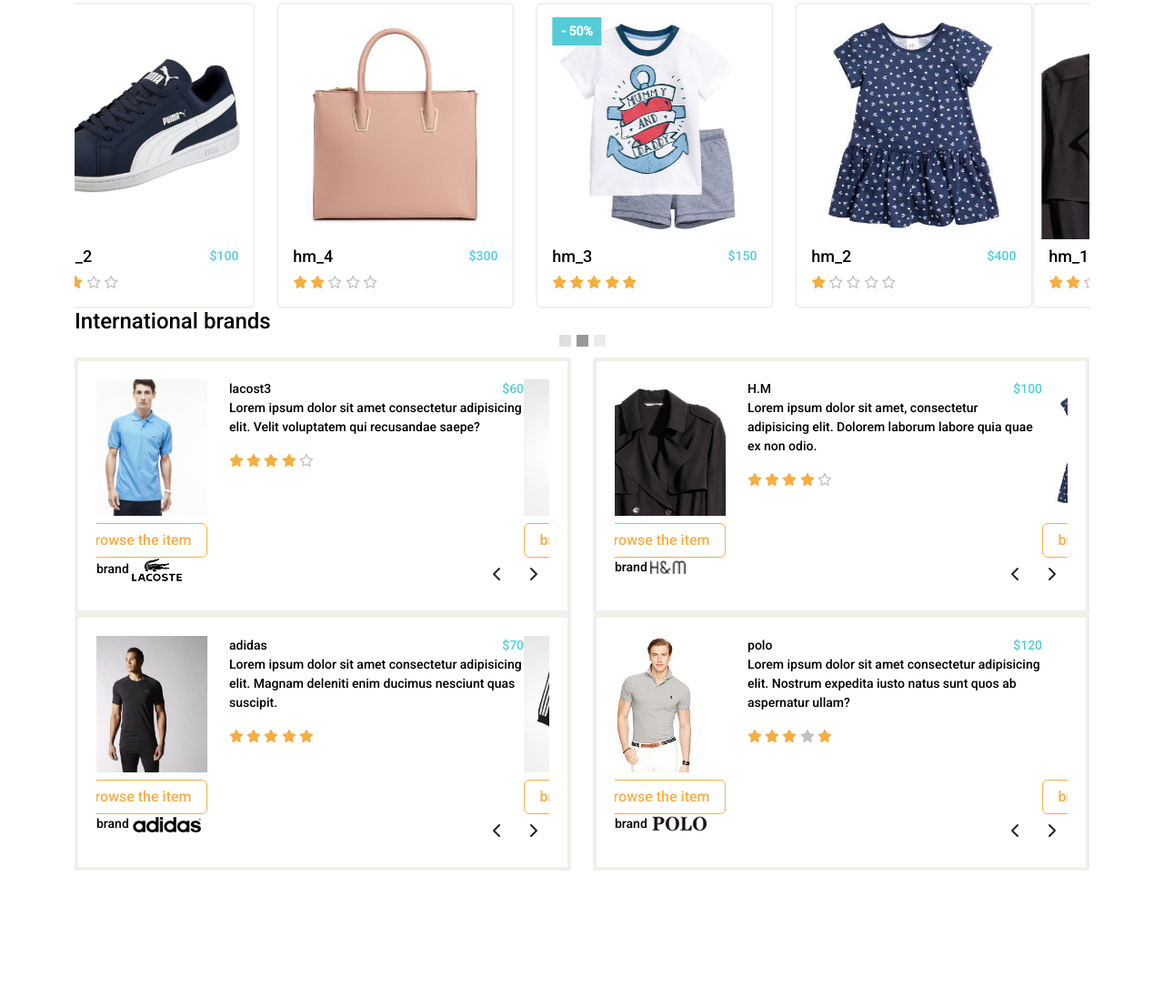
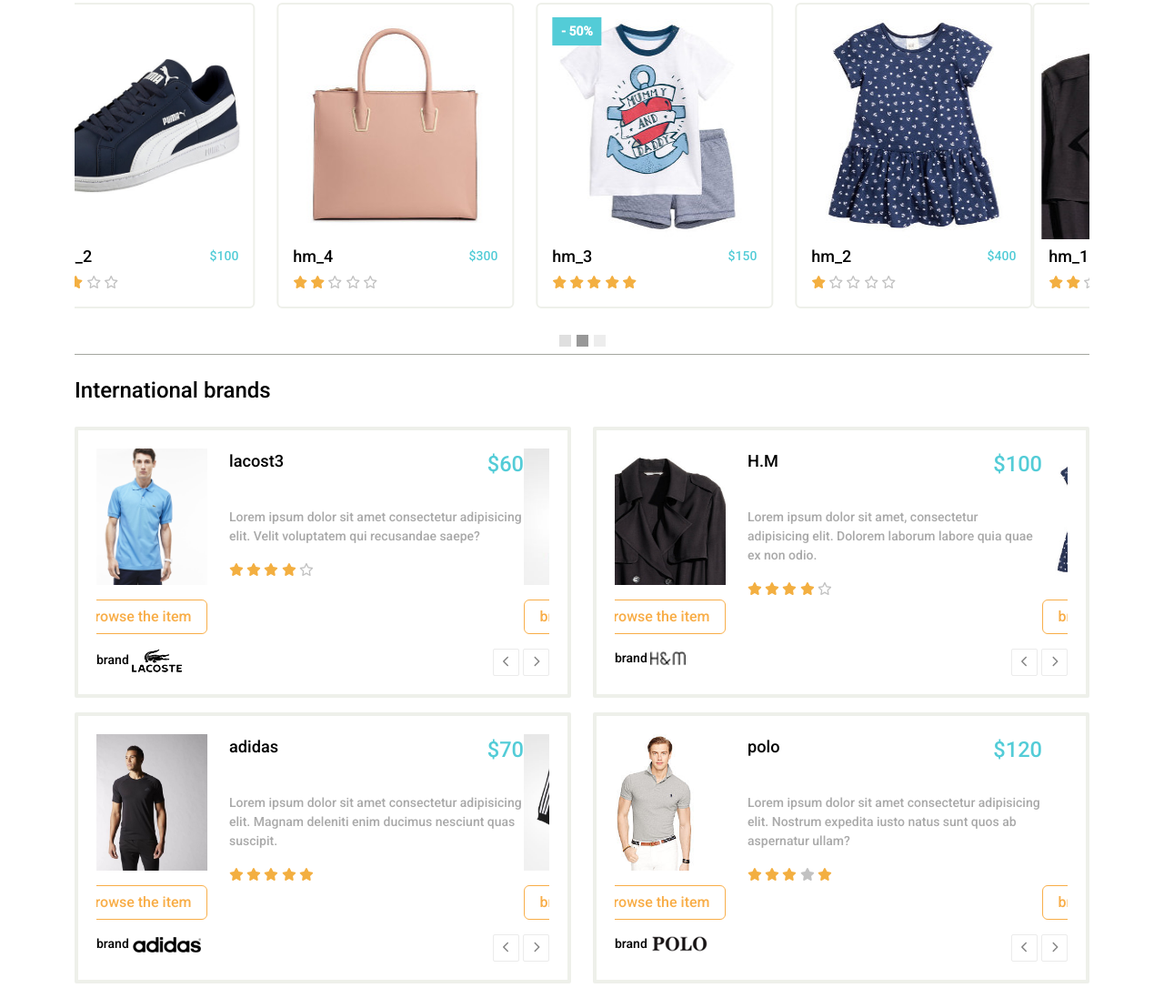
Before and after one commit to zeffanineaimen/ecommerce, a website built with webpack: page src/index.html in a window 1280 px wide. Shown: the part 721-1818 px from the top of the page at 91% size. Before the commit the page ends 1678 px from the top, so only its background shows below. Built offline with nearby package versions, Linux system fonts and the light colour scheme.

Commit message:
brand products done

```diff
--- a/src/css/style.css
+++ b/src/css/style.css
@@ -238,6 +238,7 @@
     border: 2px solid #eef0ea;
     padding: 8px;
     cursor: pointer;
+    margin-bottom: 50px;
 }
 
 .custom-thumbnail:hover {
@@ -294,7 +295,7 @@
 }
 
 .custom-carousel-indicators2 {
-    bottom: -70px !important;
+    bottom: -20px !important;
 }
 
 .custom-carousel-indicators2>li {
@@ -313,3 +314,28 @@
     border-radius: 2px;
     padding: 20px;
 }
+
+.panel .clearfix:first-child,
+.panel .price {
+    font-size: 130%;
+    margin-bottom: 15px;
+    margin-top: 0;
+}
+
+.custom-text-muted {
+    color: #a9a9a9;
+}
+
+.arrow-btn {
+    background-color: #fff;
+    color: #868686;
+    border: 1px solid #ebebeb;
+    border-radius: 2px;
+    padding: 5px 10px;
+    font-size: 12px;
+}
+
+#row-brands h3.heading {
+    border-top: 1px solid #a4a69f;
+    padding-top: 25px;
+}
--- a/src/index.html
+++ b/src/index.html
@@ -139,7 +139,7 @@
                                 <div class="col-4 offset-1">
                                     <img src="./images/lacoste_1.png" alt="lacoste">
                                 </div>
-                                <div class="col-6">
+                                <div class="col-6 mb-3">
                                     <div class="product-details">
                                         <div class="product-category">
                                             discounts
@@ -161,7 +161,7 @@
                                 <div class="col-4 offset-1">
                                     <img src="./images/lacoste_2.png" alt="lacoste">
                                 </div>
-                                <div class="col-6">
+                                <div class="col-6 mb-3">
                                     <div class="product-details">
                                         <div class="product-category">
                                             discounts
@@ -179,7 +179,7 @@
                                 <div class="col-4 offset-1">
                                     <img src="./images/lacoste_3.png" alt="lacoste">
                                 </div>
-                                <div class="col-6">
+                                <div class="col-6 mb-3">
                                     <div class="product-details">
                                         <div class="product-category">
                                             discounts
@@ -197,7 +197,7 @@
                                 <div class="col-4 offset-1">
                                     <img src="./images/adidas_3.png" alt="lacoste">
                                 </div>
-                                <div class="col-6">
+                                <div class="col-6 mb-3">
                                     <div class="product-details">
                                         <div class="product-category">
                                             discounts
@@ -577,15 +577,15 @@
                     International brands
                 </h3>
                 <div class="row">
-                    <div class="col-6">
+                    <div class="col-6 mb-3">
                         <div class="panel">
                             <div id="carousel-brand-lacost" class="carousel slide" data-bs-ride="carousel">
                                 <div class="carousel-inner">
                                     <div class="carousel-item active">
                                         <div class="row">
                                             <div class="col-4">
-                                                <img src="./images/lacoste_3.jpg" alt="lacost3" class="w-100 mb-2">
-                                                <a href="product.html" class="btn custom-btn-outline-warning d-block">browse the item</a>
+                                                <img src="./images/lacoste_3.jpg" alt="lacost3" class="w-100 mb-3">
+                                                <a href="product.html" class="btn custom-btn-outline-warning mb-3 d-block">browse the item</a>
                                             </div>
                                             <div class="col-8">
                                                 <div class="clearfix">
@@ -613,8 +613,8 @@
                                     <div class="carousel-item">
                                         <div class="row">
                                             <div class="col-4">
-                                                <img src="./images/adidas_1.jpg" alt="adidas" class="w-100 mb-2">
-                                                <a href="product.html" class="btn custom-btn-outline-warning d-block">browse the item</a>
+                                                <img src="./images/adidas_1.jpg" alt="adidas" class="w-100 mb-3">
+                                                <a href="product.html" class="btn custom-btn-outline-warning mb-3 d-block">browse the item</a>
                                             </div>
                                             <div class="col-8">
                                                 <div class="clearfix">
@@ -657,15 +657,15 @@
                             </div>
                         </div>
                     </div>
-                    <div class="col-6">
+                    <div class="col-6 mb-3">
                         <div class="panel">
                             <div id="carousel-brand-hm" class="carousel slide" data-bs-ride="carousel">
                                 <div class="carousel-inner">
                                     <div class="carousel-item active">
                                         <div class="row">
                                             <div class="col-4">
-                                                <img src="./images/hm_1.jpg" alt="hm" class="w-100 mb-2">
-                                                <a href="product.html" class="btn custom-btn-outline-warning d-block">browse the item</a>
+                                                <img src="./images/hm_1.jpg" alt="hm" class="w-100 mb-3">
+                                                <a href="product.html" class="btn custom-btn-outline-warning mb-3 d-block">browse the item</a>
                                             </div>
                                             <div class="col-8">
                                                 <div class="clearfix">
@@ -693,8 +693,8 @@
                                     <div class="carousel-item">
                                         <div class="row">
                                             <div class="col-4">
-                                                <img src="./images/hm_2.jpg" alt="hm" class="w-100 mb-2">
-                                                <a href="product.html" class="btn custom-btn-outline-warning d-block">browse the item</a>
+                                                <img src="./images/hm_2.jpg" alt="hm" class="w-100 mb-3">
+                                                <a href="product.html" class="btn custom-btn-outline-warning mb-3 d-block">browse the item</a>
                                             </div>
                                             <div class="col-8">
                                                 <div class="clearfix">
@@ -737,15 +737,15 @@
                             </div>
                         </div>
                     </div>
-                    <div class="col-6">
+                    <div class="col-6 mb-3">
                         <div class="panel">
                             <div id="carousel-brand-adidas" class="carousel slide" data-bs-ride="carousel">
                                 <div class="carousel-inner">
                                     <div class="carousel-item active">
                                         <div class="row">
                                             <div class="col-4">
-                                                <img src="./images/adidas_4.jpg" alt="adidas" class="w-100 mb-2">
-                                                <a href="product.html" class="btn custom-btn-outline-warning d-block">browse the item</a>
+                                                <img src="./images/adidas_4.jpg" alt="adidas" class="w-100 mb-3">
+                                                <a href="product.html" class="btn custom-btn-outline-warning mb-3 d-block">browse the item</a>
                                             </div>
                                             <div class="col-8">
                                                 <div class="clearfix">
@@ -773,8 +773,8 @@
                                     <div class="carousel-item">
                                         <div class="row">
                                             <div class="col-4">
-                                                <img src="./images/adidas_3.jpg" alt="adidas" class="w-100 mb-2">
-                                                <a href="product.html" class="btn custom-btn-outline-warning d-block">browse the item</a>
+                                                <img src="./images/adidas_3.jpg" alt="adidas" class="w-100 mb-3">
+                                                <a href="product.html" class="btn custom-btn-outline-warning mb-3 d-block">browse the item</a>
                                             </div>
                                             <div class="col-8">
                                                 <div class="clearfix">
@@ -817,15 +817,15 @@
                             </div>
                         </div>
                     </div>
-                    <div class="col-6">
+                    <div class="col-6 mb-3">
                         <div class="panel">
                             <div id="carousel-brand-polo" class="carousel slide" data-bs-ride="carousel">
                                 <div class="carousel-inner">
                                     <div class="carousel-item active">
                                         <div class="row">
                                             <div class="col-4">
-                                                <img src="./images/polo_1.jpg" alt="polo" class="w-100 mb-2">
-                                                <a href="product.html" class="btn custom-btn-outline-warning d-block">browse the item</a>
+                                                <img src="./images/polo_1.jpg" alt="polo" class="w-100 mb-3">
+                                                <a href="product.html" class="btn custom-btn-outline-warning mb-3 d-block">browse the item</a>
                                             </div>
                                             <div class="col-8">
                                                 <div class="clearfix">
@@ -853,8 +853,8 @@
                                     <div class="carousel-item">
                                         <div class="row">
                                             <div class="col-4">
-                                                <img src="./images/polo_2.jpg" alt="polo" class="w-100 mb-2">
-                                                <a href="product.html" class="btn custom-btn-outline-warning d-block">browse the item</a>
+                                                <img src="./images/polo_2.jpg" alt="polo" class="w-100 mb-3">
+                                                <a href="product.html" class="btn custom-btn-outline-warning mb-3 d-block">browse the item</a>
                                             </div>
                                             <div class="col-8">
                                                 <div class="clearfix">
```
